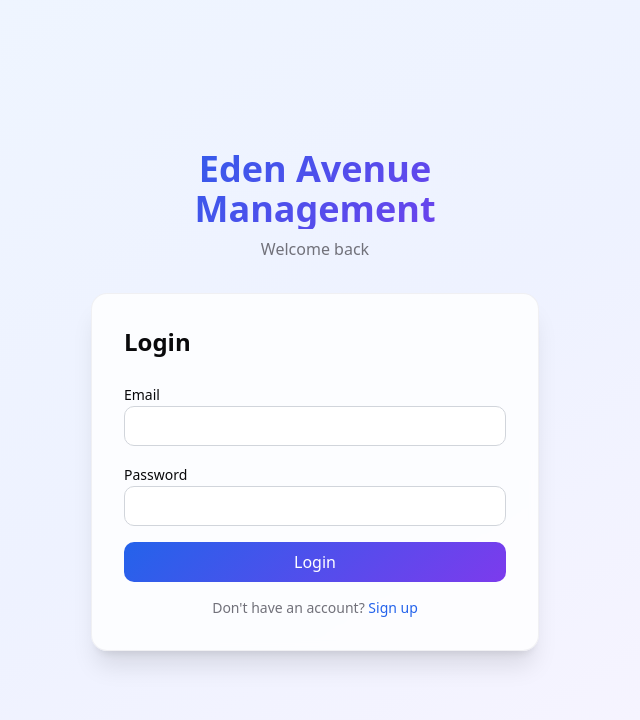
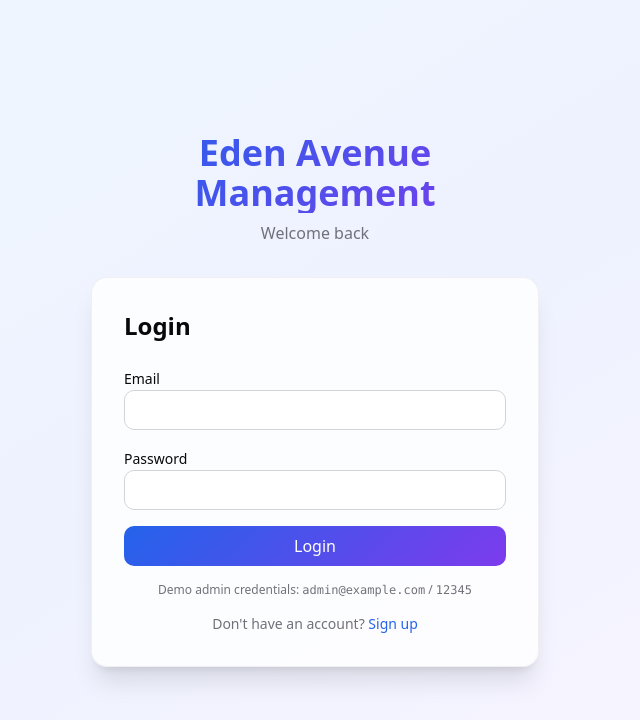
Before and after one commit to sheharzad-developer/edenavenue, a Next.js app: page /auth/login in a window 1280 px wide. Shown: the top 720 px of the page, without its empty margins (325-965 px from the left). Built offline with nearby package versions, Linux system fonts and the light colour scheme.

Commit message:
Credentials added

```diff
--- a/src/app/auth/login/page.tsx
+++ b/src/app/auth/login/page.tsx
@@ -148,6 +148,11 @@ export default function LoginPage() {
             >
               {loading ? 'Logging in...' : 'Login'}
             </Button>
+            <div className="text-xs text-muted-foreground text-center mt-2">
+              Demo admin credentials:&nbsp;
+              <span className="font-mono">admin@example.com</span>&nbsp;/&nbsp;
+              <span className="font-mono">12345</span>
+            </div>
             <div className="text-center text-sm text-muted-foreground mt-4">
               Don&apos;t have an account?{' '}
               <a
```
